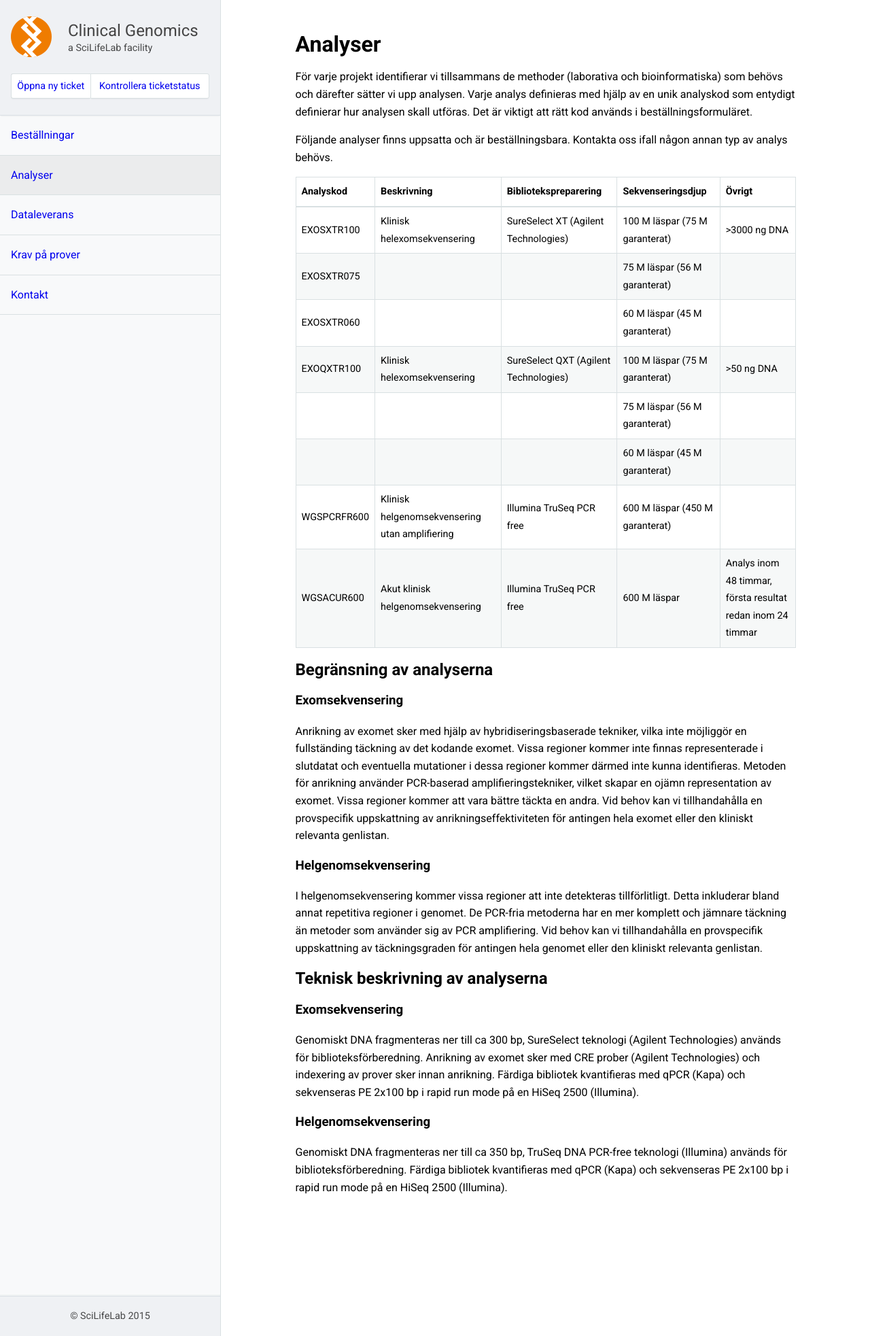
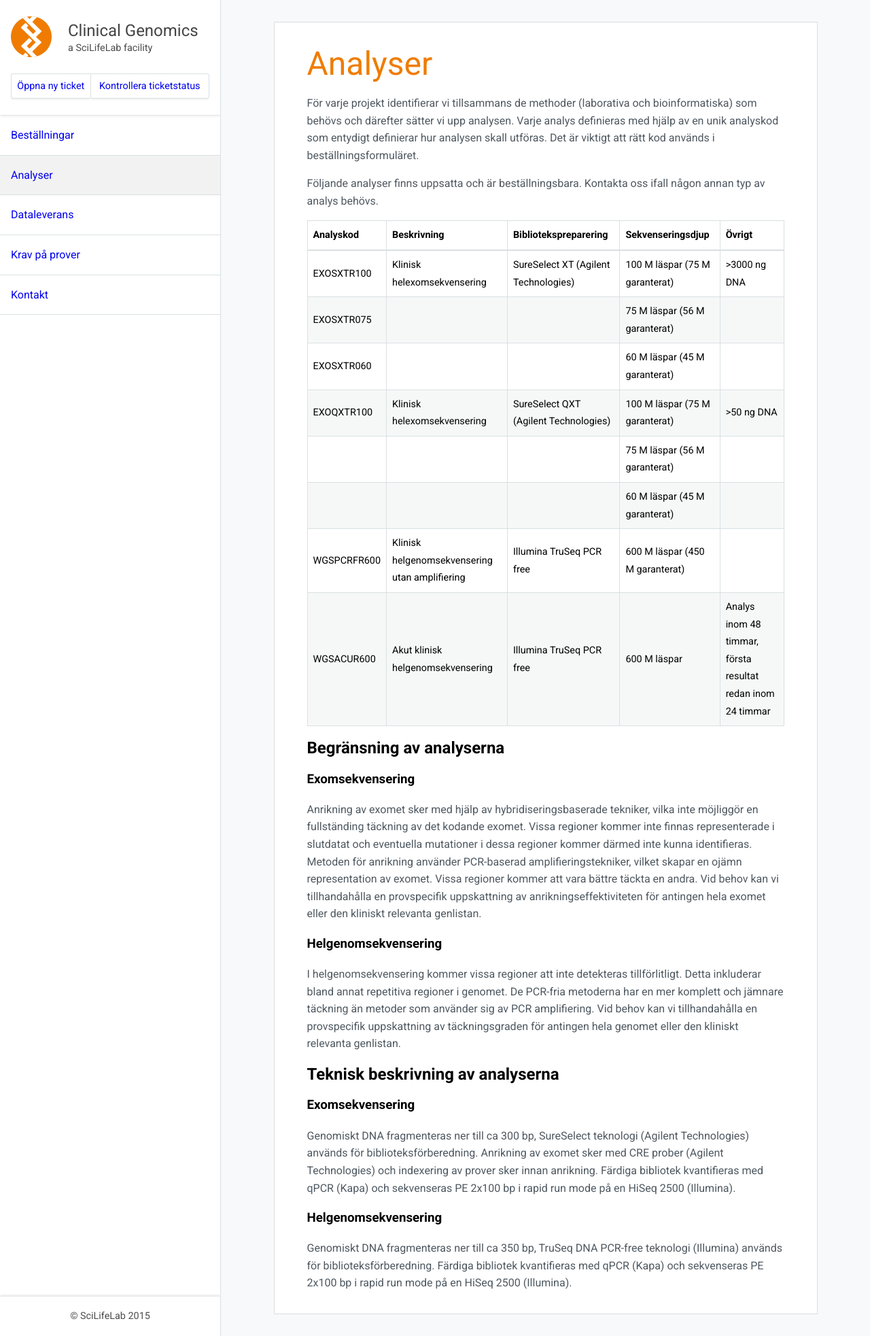
Before and after one commit to Clinical-Genomics/clinical-genomics.github.io, a Jekyll site: the page built from analyser.md, in a window 1280 px wide. Shown: the whole page at 68% size. Built offline with Jekyll 4.4.1, drawn with Linux system fonts in a browser that asks for light colours; nearby versions of some CDN libraries.

Commit message:
tweak design, remove beer, add logos

```diff
--- a/_layouts/base.html
+++ b/_layouts/base.html
@@ -32,7 +32,9 @@
       <div class="cg-list">
         {% for link in site.navigation %}
           {% assign current = nil %}
-          {% if page.url == link.url %}
+          <!-- handle non-standard characters -->
+          {% assign escaped_url = link.url | uri_escape %}
+          {% if page.url == escaped_url %}
             {% assign current = 'current' %}
           {% endif %}
 
--- a/_scss/_global.scss
+++ b/_scss/_global.scss
@@ -1,7 +1,9 @@
 // API variables
 $primary-color: #ef7c00;
 $border-color: #d9e0e2;
-$box-shadow: 0 2px 2px -1px rgba(#000, .05);
+
+$box-shadow-color: rgba(#000, .05);
+$box-shadow: 0 3px 2px -1px $box-shadow-color;
 
 // resets
 html {
--- a/assets/css/style.css
+++ b/assets/css/style.css
@@ -20,9 +20,9 @@ html, body {
   flex: 1; }
 
 table {
-  font-size: 0.9rem;
+  border-collapse: collapse;
   border-spacing: 0;
-  border-collapse: collapse; }
+  font-size: 0.9rem; }
 
 thead {
   border-bottom: 2px solid #d9e0e2; }
@@ -37,13 +37,21 @@ td, th {
 tbody:nth-child(odd) {
   background-color: #f6f8f8; }
 
+h1 {
+  font-weight: 300;
+  font-size: 3rem;
+  color: #ef7c00; }
+
+p {
+  color: #4e5860; }
+
 .cg-sidebar-toogle {
   border: 1px solid #d9e0e2;
   border-radius: 3px;
   text-align: center;
   white-space: nowrap;
   cursor: pointer;
-  box-shadow: 0 2px 2px -1px rgba(0, 0, 0, 0.05);
+  box-shadow: 0 3px 2px -1px rgba(0, 0, 0, 0.05);
   text-decoration: none;
   background-color: #fff;
   transition: all 0.2s;
@@ -52,7 +60,7 @@ tbody:nth-child(odd) {
     background-color: rgba(217, 224, 226, 0.1); }
   .cg-sidebar-toogle:active {
     background-color: #f8f9fa;
-    box-shadow: inset 0 2px 2px -1px rgba(0, 0, 0, 0.05);
+    box-shadow: inset 0 3px 2px -1px rgba(0, 0, 0, 0.05);
     color: #4e5860; }
   @media (min-width: 960px) {
     .cg-sidebar-toogle {
@@ -65,7 +73,7 @@ tbody:nth-child(odd) {
   position: relative;
   transition: all 0.2s;
   margin-left: -325px;
-  background-color: #f8f9fa;
+  background-color: #fff;
   border-right: 1px solid #d9e0e2; }
   .cg-sidebar.is-visible {
     margin-left: 0; }
@@ -77,9 +85,8 @@ tbody:nth-child(odd) {
   position: relative;
   z-index: 1;
   padding: 1.5rem 1rem 0;
-  background-color: #eff1f4;
-  border-bottom: 1px solid #dae0e5;
-  box-shadow: 0 2px 2px -1px rgba(0, 0, 0, 0.05); }
+  border-bottom: 1px solid #e6e6e6;
+  box-shadow: 0 3px 2px -1px rgba(0, 0, 0, 0.05); }
   .cg-sidebar-header > * {
     margin-bottom: 1.5rem; }
 
@@ -100,21 +107,22 @@ tbody:nth-child(odd) {
   text-align: center;
   font-size: 0.9rem;
   color: rgba(0, 0, 0, 0.7);
-  background-color: #eff1f4;
-  border-top: 1px solid #dae0e5;
-  box-shadow: 0 -2px 0 rgba(217, 224, 226, 0.3); }
+  background-color: #fff;
+  border-top: 1px solid #e6e6e6;
+  box-shadow: 0 -3px 1px -1px rgba(0, 0, 0, 0.05); }
 
 .cg-content {
+  background-color: #f8f9fa;
   height: 100%;
   overflow-y: auto; }
 
 .cg-main {
-  padding: 2rem; }
-
-.cg-main {
-  width: 98%;
+  background-color: #fff;
+  border: 1px solid #d9e0e2;
+  margin: 2rem auto;
   max-width: 800px;
-  margin: 0 auto; }
+  padding: 1rem 3rem;
+  width: 98%; }
 
 .cg-list-item {
   display: block;
@@ -164,14 +172,14 @@ tbody:nth-child(odd) {
   white-space: nowrap;
   padding: 0.3rem 0;
   cursor: pointer;
-  box-shadow: 0 2px 2px -1px rgba(0, 0, 0, 0.05);
+  box-shadow: 0 3px 2px -1px rgba(0, 0, 0, 0.05);
   text-decoration: none;
   background-color: #fff; }
   .cg-sheet-button:hover {
     background-color: rgba(217, 224, 226, 0.1); }
   .cg-sheet-button:active {
     background-color: #f8f9fa;
-    box-shadow: inset 0 2px 2px -1px rgba(0, 0, 0, 0.05);
+    box-shadow: inset 0 3px 2px -1px rgba(0, 0, 0, 0.05);
     color: #4e5860; }
   .cg-sheet-button:first-child {
     border-radius: 3px 0 0 3px; }
```
Also changed, not shown: _scss/style.scss (+24 -13 lines), index.md (+7 -6 lines), assets/img/analyser.png (added), assets/img/logos.png (added).
